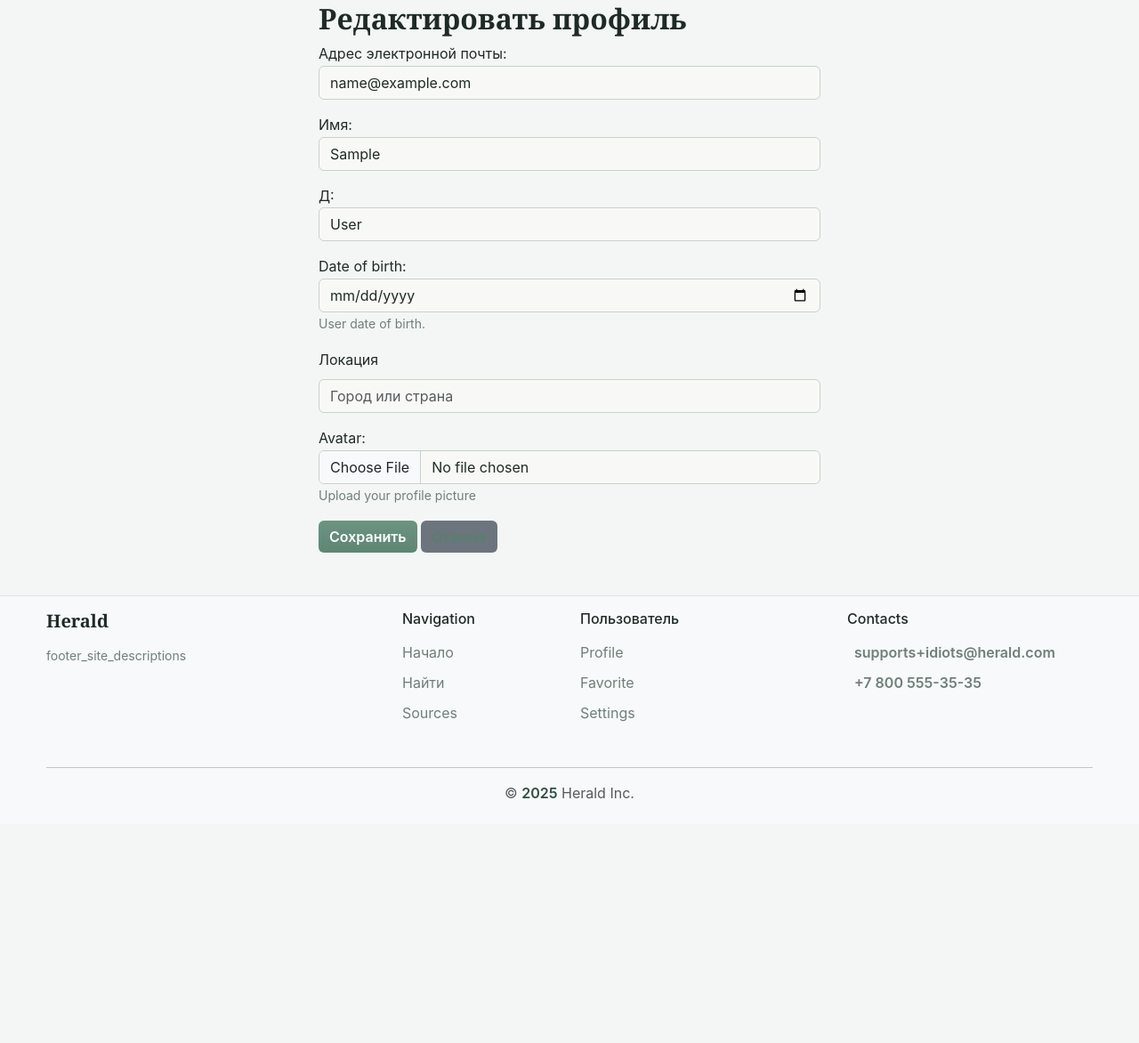
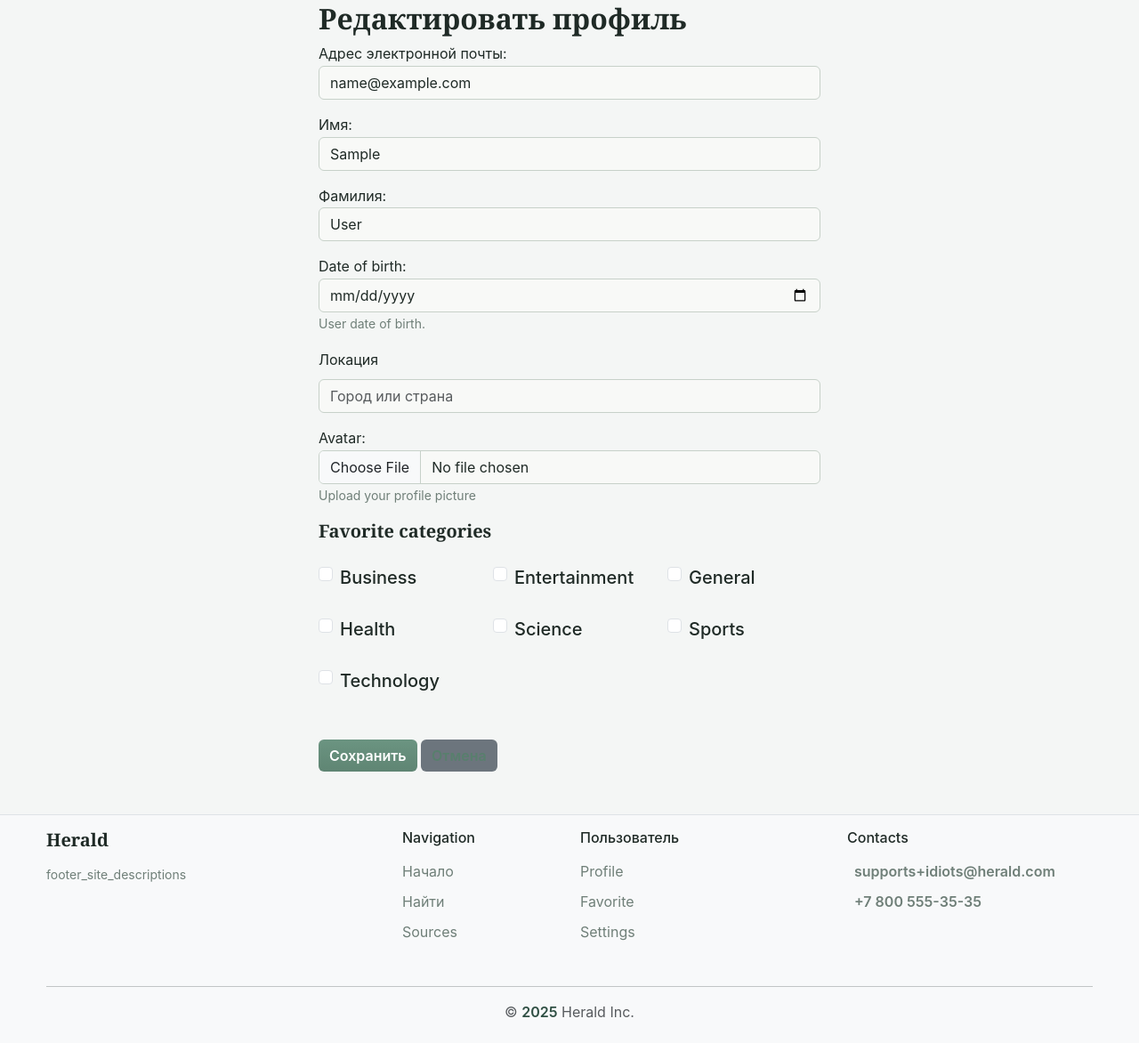
Before and after one commit to kirden31/The-Herald, a Django app: page /users/profile/edit/ in a window 1280 px wide. Shown: the part 145-1317 px from the top of the page at 89% size. Before the commit the page ends 1043 px from the top, so only its background shows below. Run offline with Django 5.2, Linux system fonts and the light colour scheme; the visitor is signed in with stand-in values (Sample User, id 1); data comes from the database, SQL or seed files in the repository; some libraries are stand-ins or nearby versions.

Commit message:
feat: added choice favorite categories

```diff
--- a/herald/templates/users/profile_update.html
+++ b/herald/templates/users/profile_update.html
@@ -42,6 +42,42 @@
                         <small class="form-text text-muted">{{ form.image.help_text }}</small>
                     {% endif %}
                 </div>
+
+                <div class="mb-5">
+                    <h5 class="fw-bold mb-4">{{ form.favorite_categories.label }}</h5>
+
+                    <div class="row row-cols-1 row-cols-sm-2 row-cols-md-3 g-4">
+                        {% for choice_id, choice_label in form.favorite_categories.field.choices %}
+                        <div class="col">
+                            <div class="form-check">
+                                <input type="checkbox"
+                                    name="favorite_categories"
+                                    value="{{ choice_id }}"
+                                    id="id_favorite_categories_{{ forloop.counter0 }}"
+                                    class="form-check-input"
+                                    {% if choice_id in form.favorite_categories.value %}checked{% endif %}>
+                                <label class="form-check-label fs-5 fw-medium"
+                                    for="id_favorite_categories_{{ forloop.counter0 }}">
+                                    {{ choice_label }}
+                                </label>
+                            </div>
+                        </div>
+                        {% endfor %}
+                    </div>
+
+                    {% if form.favorite_categories.help_text %}
+                        <small class="form-text text-muted mt-3 d-block">
+                            {{ form.favorite_categories.help_text }}
+                        </small>
+                    {% endif %}
+
+                    {% if form.favorite_categories.errors %}
+                        <div class="text-danger mt-3">
+                            {{ form.favorite_categories.errors }}
+                        </div>
+                    {% endif %}
+                </div>
+
                 <button type="submit" class="btn btn-primary">{% trans "Сохранить" %}</button>
                 <a href="{% url 'users:profile' %}" class="btn btn-secondary">{% trans "Отмена" %}</a>
             </form>
--- a/herald/users/forms.py
+++ b/herald/users/forms.py
@@ -14,6 +14,16 @@ import django.forms
 from django.utils.translation import gettext_lazy
 
 import users.models
+
+CATEGORIES_CHOICES = [
+    ('business', gettext_lazy('Business')),
+    ('entertainment', gettext_lazy('Entertainment')),
+    ('general', gettext_lazy('General')),
+    ('health', gettext_lazy('Health')),
+    ('science', gettext_lazy('Science')),
+    ('sports', gettext_lazy('Sports')),
+    ('technology', gettext_lazy('Technology')),
+]
 
 User = django.contrib.auth.get_user_model()
 
@@ -79,10 +89,16 @@ class ProfileForm(BootstrapFormMixin, django.forms.ModelForm):
     last_name = django.forms.CharField(
         max_length=150,
         required=False,
-        label=gettext_lazy('Д'),
+        label=gettext_lazy('Фамилия'),
     )
     email = django.forms.EmailField(
         label=gettext_lazy('Email'),
+    )
+    favorite_categories = django.forms.MultipleChoiceField(
+        choices=CATEGORIES_CHOICES,
+        widget=django.forms.CheckboxSelectMultiple(attrs={'class': 'form-check-input'}),
+        required=False,
+        label=gettext_lazy('Favorite categories'),
     )
 
     def __init__(self, *args, **kwargs):
@@ -92,6 +108,7 @@ class ProfileForm(BootstrapFormMixin, django.forms.ModelForm):
             self.fields['email'].initial = self.user.email
             self.fields['first_name'].initial = self.user.first_name
             self.fields['last_name'].initial = self.user.last_name
+            self.fields['favorite_categories'].initial = self.user.profile.favorite_categories
 
     class Meta:
         model = users.models.Profile
@@ -100,6 +117,7 @@ class ProfileForm(BootstrapFormMixin, django.forms.ModelForm):
             users.models.Profile.birthday.field.name,
             users.models.Profile.location.field.name,
             users.models.Profile.image.field.name,
+            users.models.Profile.favorite_categories.field.name,
         )
 
         widgets = {
@@ -121,6 +139,7 @@ class ProfileForm(BootstrapFormMixin, django.forms.ModelForm):
         self.user.first_name = self.cleaned_data['first_name']
         self.user.last_name = self.cleaned_data['last_name']
         self.user.email = self.cleaned_data['email']
+        self.user.profile.favorite_categories = self.cleaned_data['favorite_categories']
 
         if commit:
             self.user.save()
--- a/herald/users/models.py
+++ b/herald/users/models.py
@@ -93,6 +93,12 @@ class Profile(django.db.models.Model):
         verbose_name=_('attempts'),
         help_text=_('Number of login attempts'),
     )
+    favorite_categories = django.db.models.JSONField(
+        default=list,
+        blank=True,
+        verbose_name=_('favorite categories'),
+        help_text=_('Favorite categories'),
+    )
 
     def get_image_300x300(self):
         if self.image:
--- a/herald/users/views.py
+++ b/herald/users/views.py
@@ -52,7 +52,7 @@ class ProfileUpdateView(
     django.views.generic.UpdateView,
 ):
     template_name = 'users/profile_update.html'
-    model = users.models.User
+    model = users.models.Profile
     form_class = users.forms.ProfileForm
     success_url = django.urls.reverse_lazy('users:profile')
 
```
Also changed, not shown: herald/templates/users/profile.html (+27 -9 lines), herald/users/migrations/0004_alter_profile_options_profile_favorite_categories_and_more.py (added).
